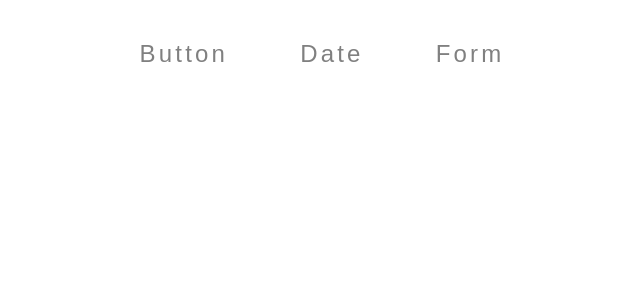
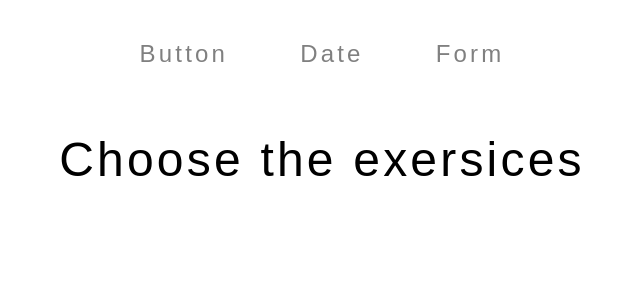
Before and after one commit to amoriah/ex00, a React (Create React App) app: page / in a window 1280 px wide. Shown: the top 300 px of the page, without its empty margins (318-958 px from the left). Built offline with nearby package versions, Linux system fonts and the light colour scheme.

Commit message:
add choose span

```diff
--- a/src/App.tsx
+++ b/src/App.tsx
@@ -1,7 +1,10 @@
 import { createContext, useState } from 'react';
+import { useLocation } from 'react-router';
 import { Outlet } from 'react-router';
 import { StyleApp } from './App.styles';
 import { NavBar } from './components/NavBar/NavBar';
+import { Span } from './pages/DatePage/DatePage.styles';
+
 import { ContextType, IFormData } from './types/types';
 
 const emptyData = {
@@ -27,6 +30,7 @@ export const App = () => {
   const [color, setColor] = useState('grey');
   const [data, setData] = useState<IFormData>(emptyData);
   const [isFormFilled, setIsFormFilled] = useState(false);
+  const history = useLocation();
 
   return (
     <ThemeContext.Provider
@@ -35,6 +39,7 @@ export const App = () => {
       <StyleApp>
         <NavBar />
         <Outlet />
+        {history.key === 'default' && <Span>Choose the exersices</Span>}
       </StyleApp>
     </ThemeContext.Provider>
   );
```
